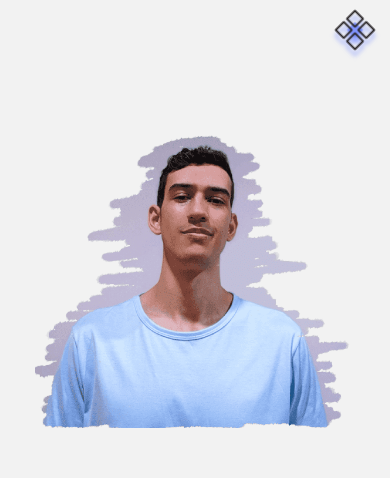
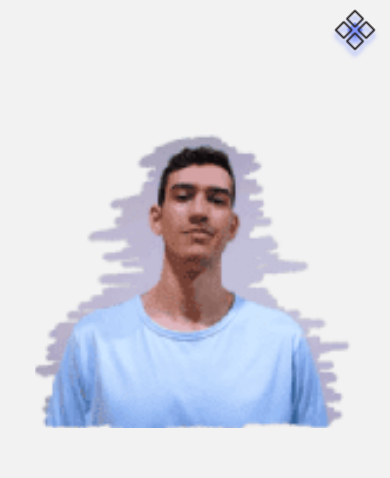
Before and after one commit to Julian-Lop/portfolio3, a Next.js app: page / in a window 390 px wide. Shown: the top 478 px of the page. Built offline with nearby package versions, Linux system fonts and the light colour scheme.

Commit message:
images sprite small for mobile added

```diff
--- a/src/styles/components/section.scss
+++ b/src/styles/components/section.scss
@@ -163,8 +163,7 @@
 
 
                     @include mobile{
-                        // height: 95%;
-                        // width: 100%;
+                        background-image: url("../../../public/images/SpriteCmobile.png");
                         width: 320px;
                         height: 351.5px;
                         margin-top: -20px;
```
Also changed, not shown: public/images/SpriteCmobile.png (added).
